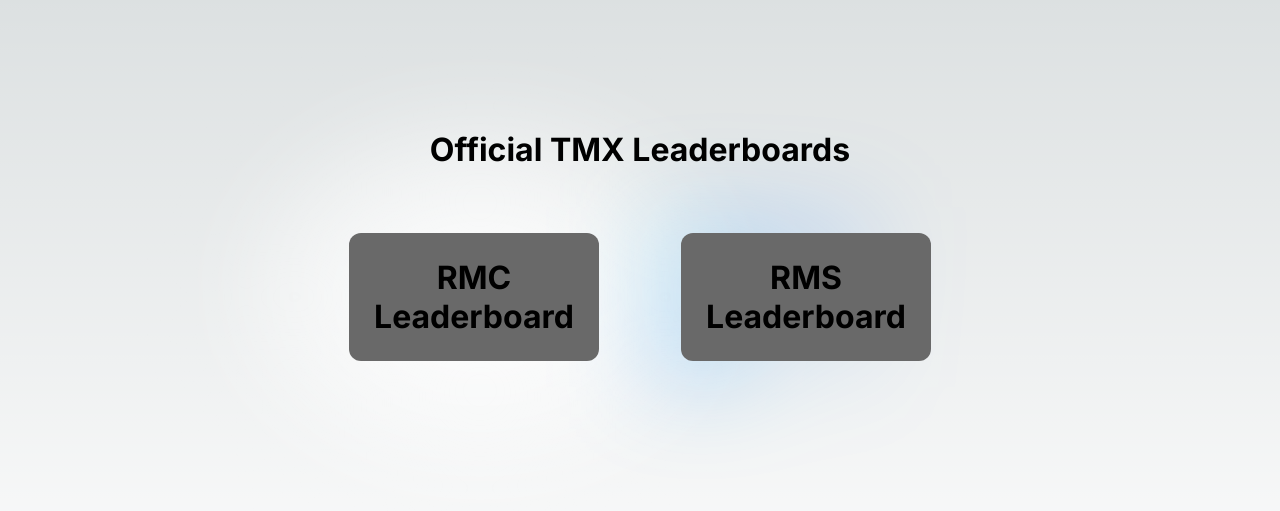
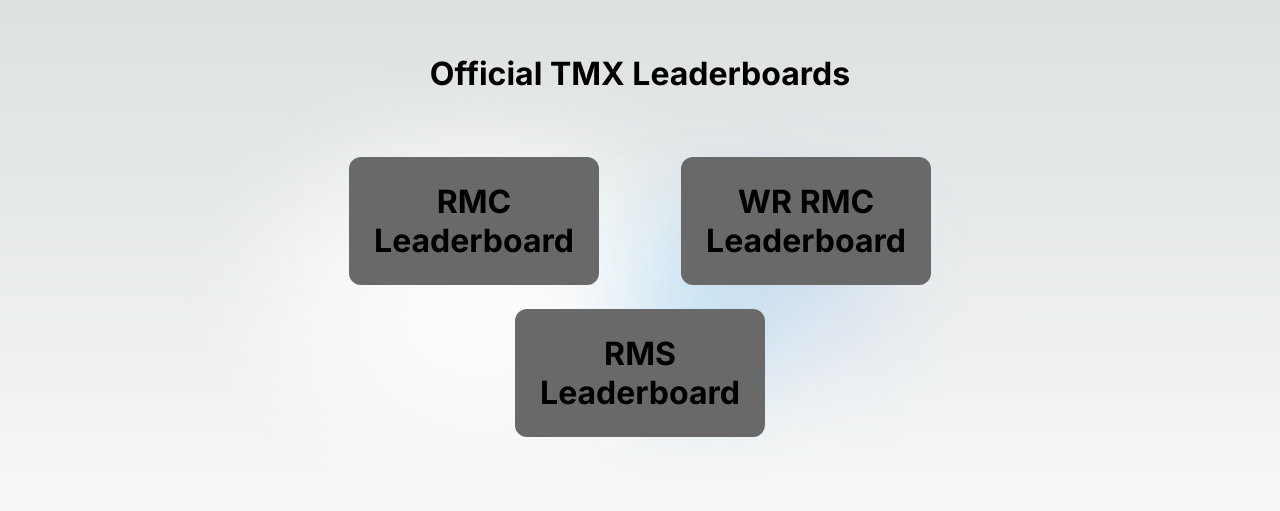
Before and after one commit to The-Code-Monkey/TMS_Leaderboards, a Next.js app: page / in a window 1280 px wide. Shown: the part 123-634 px from the top of the page. Built offline with nearby package versions, Linux system fonts and the light colour scheme.

Commit message:
Update page.tsx

```diff
--- a/app/page.tsx
+++ b/app/page.tsx
@@ -33,6 +33,11 @@ export default async function Home() {
               RMC <br /> Leaderboard
             </h1>
           </Link>
+          <Link href="/wrrmc">
+            <h1 className={styles.title}>
+              WR RMC <br /> Leaderboard
+            </h1>
+          </Link>
           <Link href="/rms">
             <h1 className={styles.title}>
               RMS <br /> Leaderboard
```
